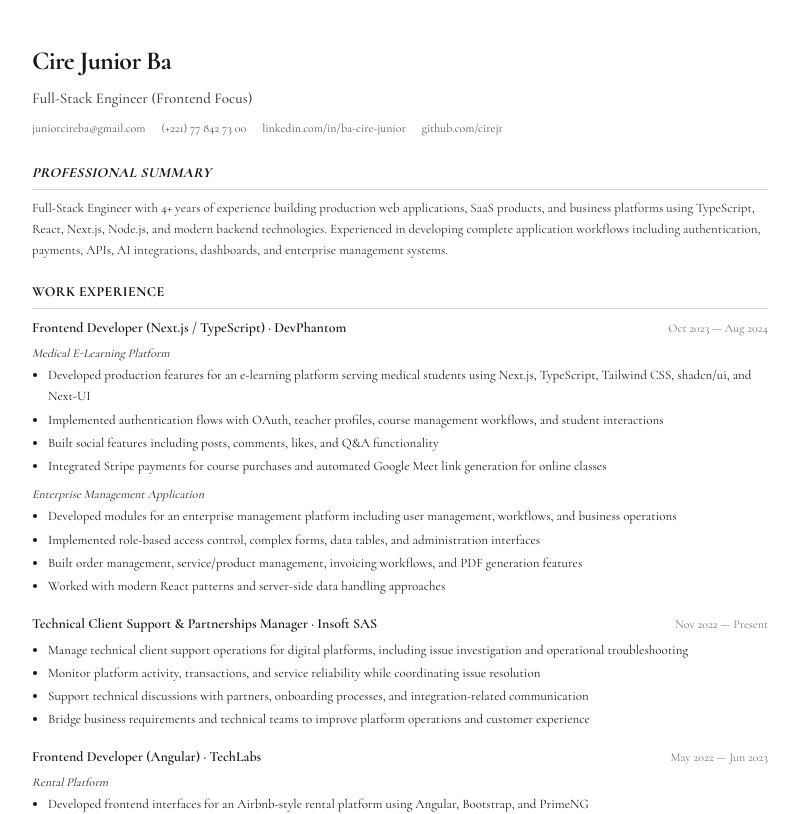
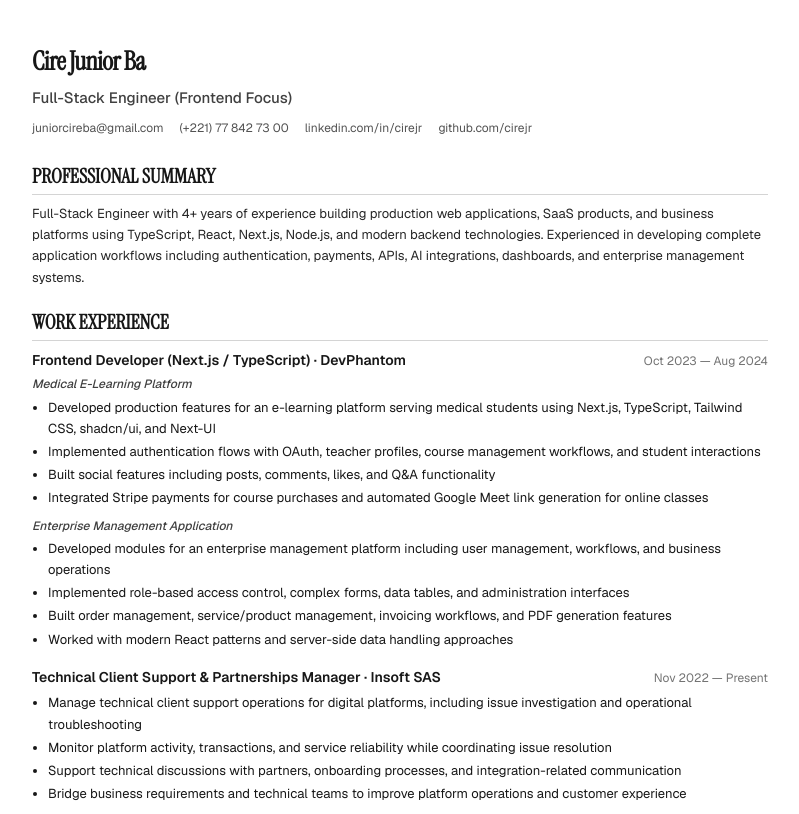
Before and after one commit to cirejr/cirejr, a Next.js app: page /resume in a window 1280 px wide. Shown: the top 814 px of the page, without its empty margins (240-1039 px from the left). Built offline with nearby package versions, Linux system fonts and the light colour scheme.

Commit message:
feat: found appropriate font

```diff
--- a/app/(resume)/layout.tsx
+++ b/app/(resume)/layout.tsx
@@ -14,7 +14,7 @@ export default function ResumeLayout({
   children: React.ReactNode;
 }) {
   return (
-    <section className={cn("font-geist-sans container", GeistSans.className, cormorantFont.className)}>
+    <section className={cn("font-geist-sans container", GeistSans.className, cormorantFont.variable)}>
       {children}
     </section>
   );
--- a/app/layout.tsx
+++ b/app/layout.tsx
@@ -1,6 +1,6 @@
 import type { Metadata } from "next";
 import { GeistSans } from "geist/font/sans";
-import { Cormorant} from "next/font/google"
+import { Cormorant, Instrument_Serif } from "next/font/google"
 import "./globals.css";
 import { cn } from "@/lib/utils";
 import SideMenu from "@/components/global/side-menu";
@@ -16,6 +16,12 @@ const cormorantFont = Cormorant({
   variable: '--font-cormorant'
 })
 
+const instrumentFont = Instrument_Serif({
+  subsets: ['latin'],
+  variable: '--font-instrument-serif',
+  weight: "400"
+})
+
 export default function RootLayout({
   children,
 }: Readonly<{
@@ -23,7 +29,7 @@ export default function RootLayout({
 }>) {
   return (
     <html lang='en'>
-      <body className={cn("font-geist-sans", GeistSans.className, cormorantFont.className)}>
+      <body className={cn("font-geist-sans", GeistSans.className, instrumentFont.variable)}>
         {children}
       </body>
     </html>
--- a/components/resume/ResumeLayout.tsx
+++ b/components/resume/ResumeLayout.tsx
@@ -8,11 +8,11 @@ export default function ResumeLayout({ data }: ResumeLayoutProps) {
   return (
     <div className="mx-auto max-w-[800px] px-8 py-10 text-[13px] leading-relaxed text-neutral-900">
       <header className="mb-6">
-        <h1 className="text-[26px] font-bold tracking-tight">{data.name}</h1>
+        <h1 className="text-[26px] font-bold tracking-tight font-serif">{data.name}</h1>
         <p className="mt-1 text-[15px] font-medium text-neutral-700">
           {data.title}
         </p>
-        <div className="mt-2 flex flex-wrap gap-x-4 gap-y-1 text-[12px] text-neutral-600">
+        <div className="mt-2 flex flex-wrap gap-x-4 gap-y-1 text-[12px] text-neutral-600 font-mono">
           <span>{data.contact.email}</span>
           <span>{data.contact.phone}</span>
           <span>{data.contact.linkedin}</span>
@@ -21,7 +21,7 @@ export default function ResumeLayout({ data }: ResumeLayoutProps) {
       </header>
 
       <section className="mb-5">
-        <h2 className="mb-2 border-b border-neutral-300 pb-1 text-[14px] font-bold uppercase tracking-wide font-serif italic">
+        <h2 className="mb-2 border-b border-neutral-300 pb-1 text-[14px] uppercase text-xl font-semibold font-serif">
           Professional Summary
         </h2>
         <p className="text-[13px] leading-relaxed text-neutral-800">
@@ -30,13 +30,13 @@ export default function ResumeLayout({ data }: ResumeLayoutProps) {
       </section>
 
       <section className="mb-5">
-        <h2 className="mb-2 border-b border-neutral-300 pb-1 text-[14px] font-bold uppercase tracking-wide">
+        <h2 className="mb-2 border-b border-neutral-300 pb-1 text-[14px] text-xl font-semibold font-serif uppercase">
           Work Experience
         </h2>
         {data.experience.map((job, i) => (
           <div key={i} className="mb-4 last:mb-0">
             <div className="flex items-baseline justify-between">
-              <h3 className="text-[14px] font-semibold">
+              <h3 className="text-[14px] font-semibold font-mono">
                 {job.role} · {job.company}
               </h3>
               <span className="whitespace-nowrap text-[12px] text-neutral-500">
@@ -74,7 +74,7 @@ export default function ResumeLayout({ data }: ResumeLayoutProps) {
       </section>
 
       <section className="mb-5">
-        <h2 className="mb-2 border-b border-neutral-300 pb-1 text-[14px] font-bold uppercase tracking-wide">
+        <h2 className="mb-2 border-b border-neutral-300 pb-1 text-[14px] text-xl font-semibold font-serif uppercase ">
           Projects
         </h2>
         <div className="space-y-3">
@@ -100,7 +100,7 @@ export default function ResumeLayout({ data }: ResumeLayoutProps) {
       </section>
 
       <section className="mb-5">
-        <h2 className="mb-2 border-b border-neutral-300 pb-1 text-[14px] font-bold uppercase tracking-wide">
+        <h2 className="mb-2 border-b border-neutral-300 pb-1 text-[14px] text-xl font-semibold font-serif uppercase">
           Technical Skills
         </h2>
         <div className="space-y-1 text-[13px]">
@@ -120,7 +120,7 @@ export default function ResumeLayout({ data }: ResumeLayoutProps) {
       </section>
 
       <section className="mb-5">
-        <h2 className="mb-2 border-b border-neutral-300 pb-1 text-[14px] font-bold uppercase tracking-wide">
+        <h2 className="mb-2 border-b border-neutral-300 pb-1 text-[14px] text-xl font-semibold font-serif uppercase">
           Education
         </h2>
         {data.education.map((edu, i) => (
@@ -140,7 +140,7 @@ export default function ResumeLayout({ data }: ResumeLayoutProps) {
       </section>
 
       <section>
-        <h2 className="mb-2 border-b border-neutral-300 pb-1 text-[14px] font-bold uppercase tracking-wide">
+        <h2 className="mb-2 border-b border-neutral-300 pb-1 text-[14px] text-xl font-semibold font-serif uppercase">
           Languages
         </h2>
         <p className="text-[13px]">{data.languages.join(" · ")}</p>
--- a/lib/resume-data.ts
+++ b/lib/resume-data.ts
@@ -57,7 +57,7 @@ export const resumeEN: ResumeData = {
   contact: {
     email: "juniorcireba@gmail.com",
     phone: "(+221) 77 842 73 00",
-    linkedin: "linkedin.com/in/ba-cire-junior",
+    linkedin: "linkedin.com/in/cirejr",
     github: "github.com/cirejr",
   },
 
@@ -239,7 +239,7 @@ export const resumeFR: ResumeData = {
   contact: {
     email: "juniorcireba@gmail.com",
     phone: "(+221) 77 842 73 00",
-    linkedin: "linkedin.com/in/ba-cire-junior",
+    linkedin: "linkedin.com/in/cirejr",
     github: "github.com/cirejr",
   },
 
--- a/tailwind.config.ts
+++ b/tailwind.config.ts
@@ -22,7 +22,7 @@ const config = {
       fontFamily: {
         sans: ["var(--font-geist-sans)"],
         mono: ["var(--font-geist-mono)"],
-        serif: ["var(--font-cormorant)"]
+        serif: ["var(--font-instrument-serif)"]
       },
       colors: {
         border: "hsl(var(--border))",
```
